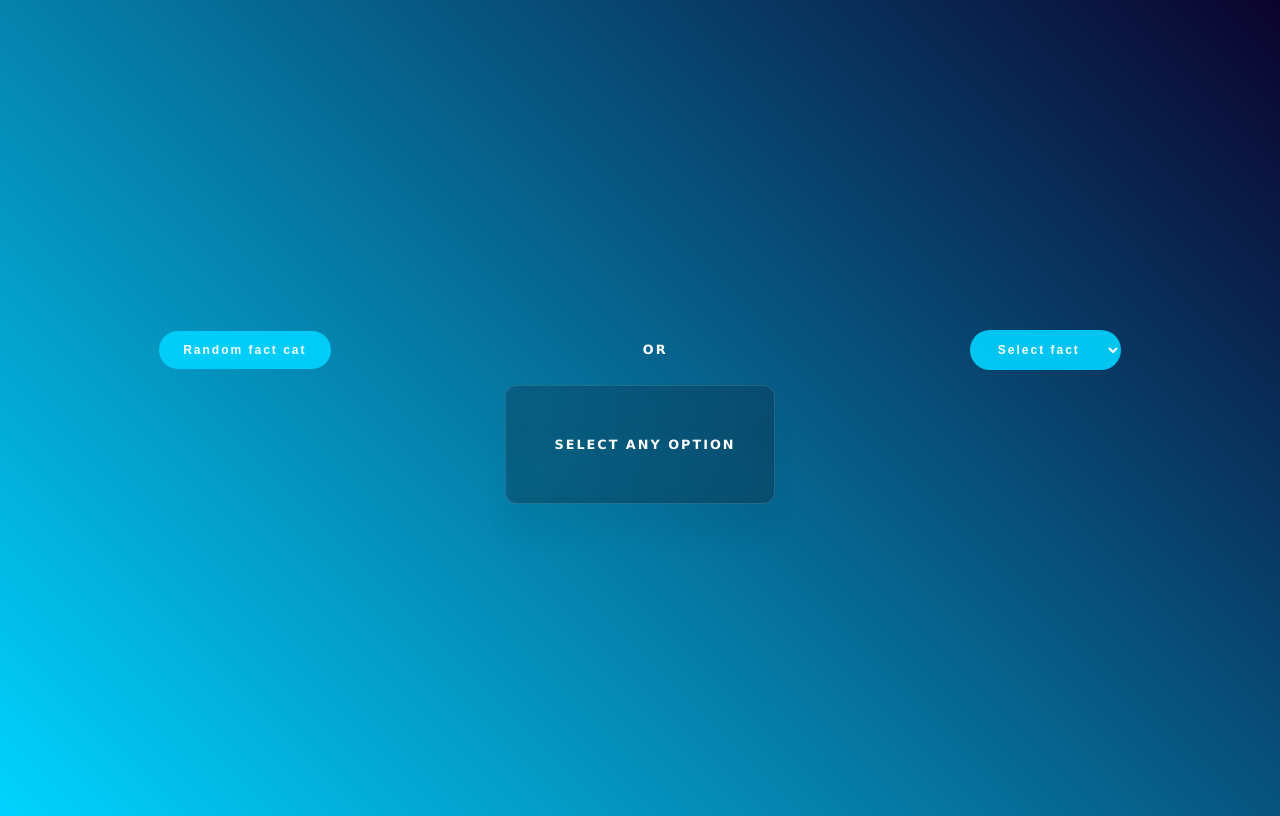
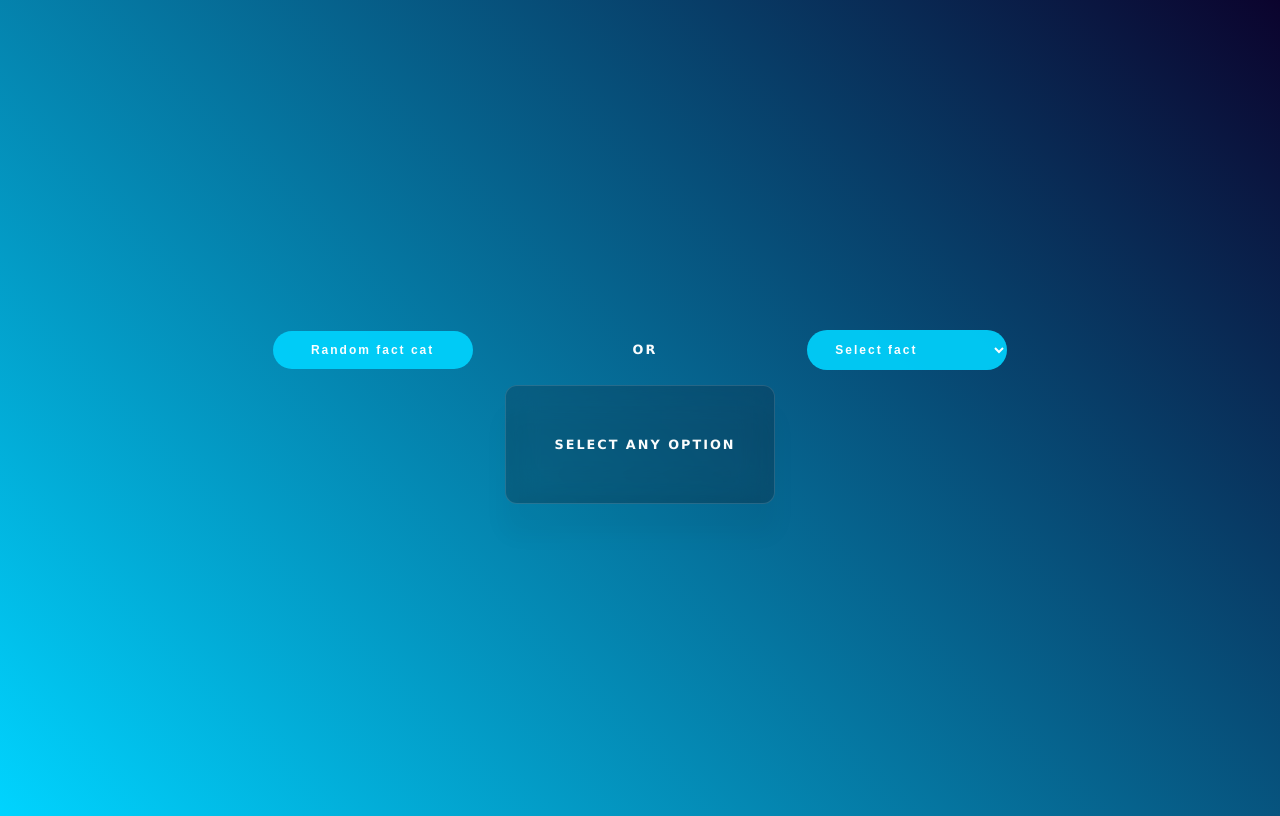
Before and after one commit to Enri-malanquilla/dani_garcia, a website: page www/index.html in a window 1280 px wide. Drawn offline with Linux system fonts and the light colour scheme; no server answers.

Commit message:
terminada prueba

```diff
--- a/www/styles/style.css
+++ b/www/styles/style.css
@@ -16,7 +16,7 @@ body {
 }
 
 .form-section {
-    width: 100%;
+    width: 70%;
     display: flex;
     justify-content: space-around;
     align-items: baseline;
@@ -54,12 +54,15 @@ img {
 
 h2 {
     margin-left: 10px;
+    text-align: center;
 
     font-family: Verdana, Geneva, Tahoma, sans-serif;
     color: rgba(255, 255, 255, 0.98);
     font-size: 0.8rem;
     line-height: 150%;
     letter-spacing: 2px;
+    display: flex;
+    align-items: center;
 
 }
 div {
@@ -67,7 +70,7 @@ div {
 }
 
 button, select {
-    max-width: 200px;
+    width: 200px;
     text-overflow: ellipsis;
     border: none;
     padding: 12px 24px;
```
Also changed, not shown: README.md.
